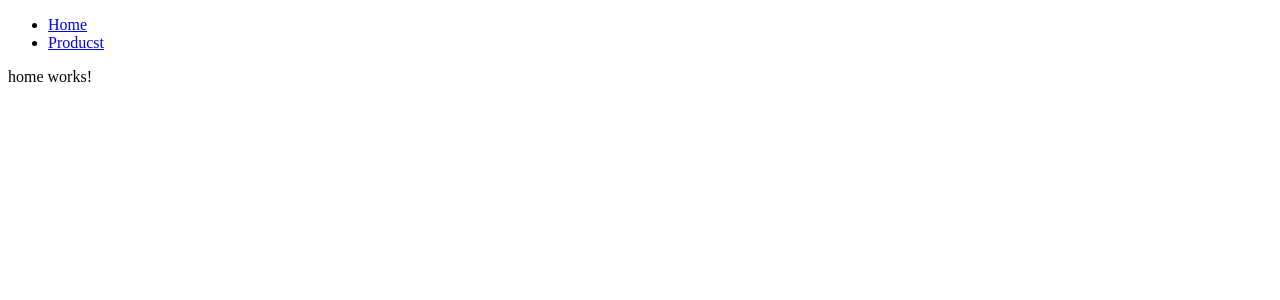
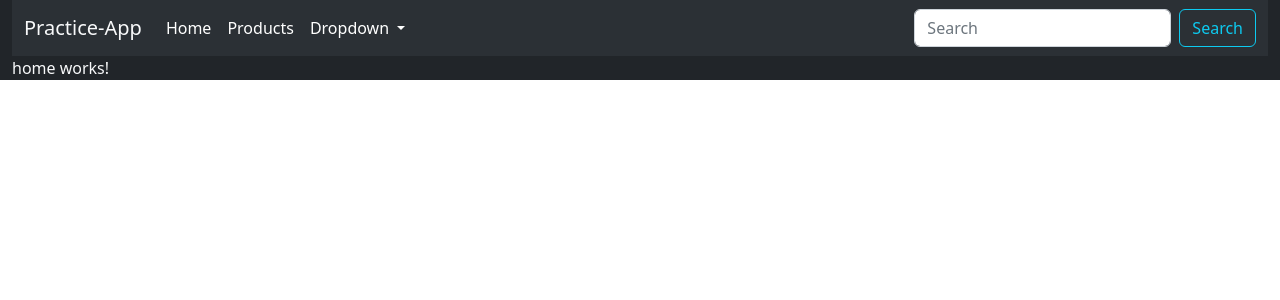
Before and after one commit to alejorios011/Angular-Practice, an Angular app: page /home in a window 1280 px wide. Shown: the top 300 px of the page. Built offline with nearby package versions, Linux system fonts and the light colour scheme.

Commit message:
Bootstrap y Bootstrap icons agregado al proyecto, implementado navbar base

```diff
--- a/angular.json
+++ b/angular.json
@@ -25,9 +25,13 @@
               "src/assets"
             ],
             "styles": [
+              "node_modules/bootstrap/scss/bootstrap.scss",
+              "node_modules/bootstrap-icons/font/bootstrap-icons.css",
               "src/styles.css"
             ],
-            "scripts": []
+            "scripts": [
+              "node_modules/bootstrap/dist/js/bootstrap.bundle.min.js"
+            ]
           },
           "configurations": {
             "production": {
--- a/package.json
+++ b/package.json
@@ -18,6 +18,8 @@
     "@angular/platform-browser": "^16.0.0",
     "@angular/platform-browser-dynamic": "^16.0.0",
     "@angular/router": "^16.0.0",
+    "bootstrap": "^5.2.3",
+    "bootstrap-icons": "^1.10.5",
     "rxjs": "~7.8.0",
     "tslib": "^2.3.0",
     "zone.js": "~0.13.0"
--- a/src/app/app.component.html
+++ b/src/app/app.component.html
@@ -1,6 +1,5 @@
-<ul>
-    <li><a routerLink="/home">Home</a></li>
-    <li><a routerLink="/products">Producst</a></li>
-</ul>
-<!-- Para que Angular entienda que vamos a usar Routing, usaremos un componente llamado router-outlet -->
-<router-outlet></router-outlet>
+<div class="container-fluid bg-dark text-light">
+    <app-navbar></app-navbar>
+    <!-- Para que Angular entienda que vamos a usar Routing, usaremos un componente llamado router-outlet -->
+    <router-outlet></router-outlet>
+</div>
--- a/src/app/app.module.ts
+++ b/src/app/app.module.ts
@@ -14,6 +14,7 @@
  */
 import { NgOptimizedImage } from '@angular/common';
 import { HomeComponent } from './pages/home/home.component';
+import { NavbarComponent } from './components/navbar/navbar.component';
 
 @NgModule({
   declarations: [
@@ -22,7 +23,8 @@
     ProductComponent,
     // Products Page
     ProductsComponent,
-    HomeComponent
+    HomeComponent,
+    NavbarComponent
   ],
   imports: [
     BrowserModule,
--- /dev/null
+++ b/src/app/components/navbar/navbar.component.css
@@ -0,0 +1,3 @@
+.nav-link {
+    color: white;
+}
--- /dev/null
+++ b/src/app/components/navbar/navbar.component.html
@@ -0,0 +1,33 @@
+<nav class="navbar navbar-expand-lg bg-body-tertiary" style="background-color: #2B3035;" data-bs-theme="dark">
+    <div class="container-fluid">
+      <a class="navbar-brand text-light" href="#">Practice-App</a>
+      <button class="navbar-toggler" type="button" data-bs-toggle="collapse" data-bs-target="#navbarSupportedContent" aria-controls="navbarSupportedContent" aria-expanded="false" aria-label="Toggle navigation">
+        <span class="navbar-toggler-icon"></span>
+      </button>
+      <div class="collapse navbar-collapse" id="navbarSupportedContent">
+        <ul class="navbar-nav me-auto mb-2 mb-lg-0">
+          <li class="nav-item">
+            <a class="nav-link" aria-current="page" routerLink="/home">Home</a>
+          </li>
+          <li class="nav-item">
+            <a class="nav-link" routerLink="/products">Products</a>
+          </li>
+          <li class="nav-item dropdown">
+            <a class="nav-link dropdown-toggle" href="#" role="button" data-bs-toggle="dropdown" aria-expanded="false">
+              Dropdown
+            </a>
+            <ul class="dropdown-menu">
+              <li><a class="dropdown-item" href="#">Action</a></li>
+              <li><a class="dropdown-item" href="#">Another action</a></li>
+              <li><hr class="dropdown-divider"></li>
+              <li><a class="dropdown-item" href="#">Something else here</a></li>
+            </ul>
+          </li>
+        </ul>
+        <form class="d-flex" role="search">
+          <input class="form-control me-2" type="search" placeholder="Search" aria-label="Search">
+          <button class="btn btn-outline-info" type="submit">Search</button>
+        </form>
+      </div>
+    </div>
+</nav>
```
Also changed, not shown: src/app/components/navbar/navbar.component.ts (added, +10 -0 lines), 2 other files (tests, documents, lock files or other folders).
